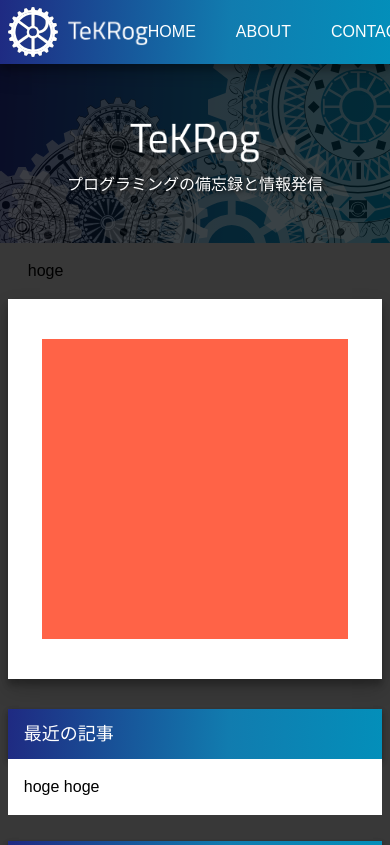
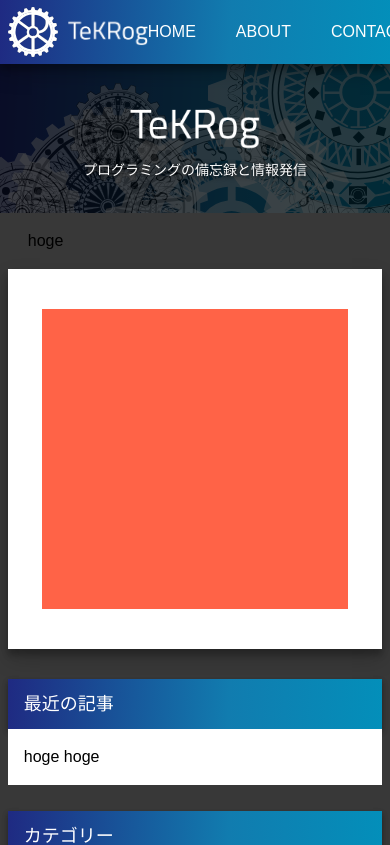
Before and after one commit to Ryoh96/tekrog, a Next.js app: page /test in a window 390 px wide. Shown: the top 845 px of the page. Built offline with nearby package versions, Linux system fonts and the light colour scheme.

Commit message:
Responsive support for the Hero

```diff
--- a/src/components/organisms/Archive.tsx
+++ b/src/components/organisms/Archive.tsx
@@ -1,4 +1,4 @@
-import SideContent from "../molecules/SideContent"
+import SideContent from '../molecules/SideContent'
 
 const Archive = () => {
   return (
--- a/src/components/organisms/Category.tsx
+++ b/src/components/organisms/Category.tsx
@@ -1,4 +1,4 @@
-import SideContent from "../molecules/SideContent"
+import SideContent from '../molecules/SideContent'
 
 const Category = () => {
   return <SideContent title="カテゴリー">hoge hoge</SideContent>
--- a/src/components/organisms/Hero.tsx
+++ b/src/components/organisms/Hero.tsx
@@ -22,6 +22,10 @@ const HeroWrapper = styled.div`
   padding-block: 50px;
   text-align: center;
 
+  @media (max-width: 767px) {
+    padding-block: clamp(36px, 6.5vw, 50px);
+  }
+
   &::after {
     content: '';
     position: absolute;
@@ -34,11 +38,6 @@ const HeroWrapper = styled.div`
   }
 `
 
-const TitleImage = styled(Image)`
-  position: relative;
-  z-index: 10;
-`
-
 const Text = styled.p`
   font-size: 16px;
   min-height: 0;
@@ -46,6 +45,11 @@ const Text = styled.p`
   position: relative;
   z-index: 10;
   margin-block-start: 10px;
+
+  @media (max-width: 767px) {
+    font-size: clamp(14px, 2vw, 16px);
+    min-height: 0;
+  }
 `
 
 const Hero = () => {
--- a/src/components/organisms/RecentPosts.tsx
+++ b/src/components/organisms/RecentPosts.tsx
@@ -1,4 +1,4 @@
-import SideContent from "../molecules/SideContent"
+import SideContent from '../molecules/SideContent'
 
 const RecentPosts = () => {
   return <SideContent title="最近の記事">hoge hoge</SideContent>
```
